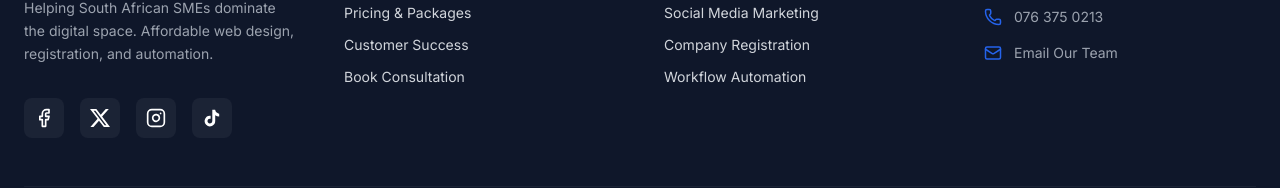
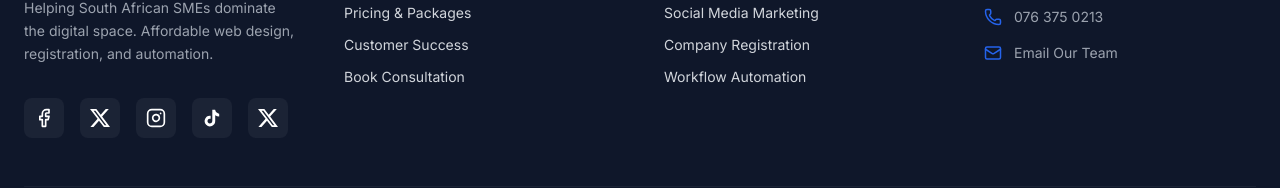
Before and after one commit to plug-connect-solutions/Plug-Connect-Solutions, a React (Vite) app: page / in a window 1280 px wide. Shown: the part 7952-8140 px from the top of the page. Built offline with nearby package versions, Linux system fonts and the light colour scheme.

Commit message:
Add LinkedIn icon to Footer component

```diff
--- a/components/Footer.tsx
+++ b/components/Footer.tsx
@@ -29,6 +29,20 @@ const TikTokIcon: React.FC<{ size?: number; className?: string }> = ({ size = 20
     className={className}
   >
     <path d="M19.59 6.69a4.83 4.83 0 0 1-3.77-4.25V2h-3.45v13.67a2.89 2.89 0 0 1-5.2 1.74 2.89 2.89 0 0 1 2.31-4.64 2.93 2.93 0 0 1 .88.13V9.4a6.84 6.84 0 0 0-1-.05A6.33 6.33 0 0 0 5 20.1a6.34 6.34 0 0 0 10.86-4.43v-7a8.16 8.16 0 0 0 4.77 1.52v-3.4a4.85 4.85 0 0 1-1.04-.1z" />
+  </svg>
+);
+
+// Custom SVG for LinkedIn - Highly accurate official simplified path
+const LinkedInIcon: React.FC<{ size?: number; className?: string }> = ({ size = 20, className = "" }) => (
+  <svg
+    width={size}
+    height={size}
+    viewBox="0 0 24 24"
+    fill="currentColor"
+    xmlns="http://www.w3.org/2000/svg"
+    className={className}
+  >
+    <path d="M18.901 1.153h3.68l-8.04 9.19L24 22.846h-7.406l-5.8-7.584-6.638 7.584H.474l8.6-9.83L0 1.154h7.594l5.243 6.932 6.064-6.932zm-1.292 19.494h2.039L6.486 3.24H4.298l13.311 17.407z" />
   </svg>
 );
 
@@ -83,6 +97,11 @@ export const Footer: React.FC = () => {
                 className="bg-white/5 p-2.5 rounded-lg text-white hover:bg-black hover:text-[#00f2ea] transition-all flex items-center justify-center group/icon"
                 title="TikTok" aria-label="Visit our TikTok">
                 <TikTokIcon size={20} className="fill-current" />
+              </a>
+              <a href="https://www.linkedin.com/company/plug-connect-solutions/" target="_blank" rel="noopener noreferrer"
+                className="bg-white/5 p-2.5 rounded-lg text-white hover:text-white hover:bg-[#1877F2] transition-all flex items-center justify-center"
+                title="LinkedIn" aria-label="Visit our LinkedIn">
+                <LinkedInIcon size={20} className="fill-current" />
               </a>
             </div>
           </div>
```
